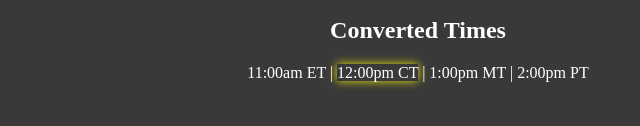
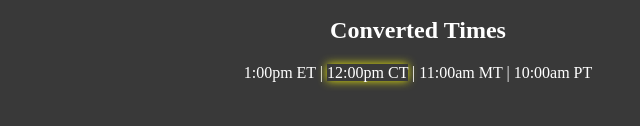
Before and after one commit to Masheen88/PT_TIMEZONE_CONVERTER, a plain HTML site: page index.html in a window 1280 px wide. Shown: the part 158-284 px from the top of the page, 222-862 px from the left. Drawn offline with Linux system fonts and the light colour scheme.

Commit message:
minor update

```diff
--- a/app.js
+++ b/app.js
@@ -119,10 +119,14 @@ function convertTime() {
 
   // Time zone offsets in hours
   const zoneOffsets = {
+    // eastern time zone
     et: 0,
-    ct: -1,
-    mt: -2,
-    pt: -3,
+    // central time zone
+    ct: 1,
+    // mountain time zone
+    mt: 2,
+    // pacific time zone
+    pt: 3,
   };
 
   // Time zone labels
--- a/index.html
+++ b/index.html
@@ -21,10 +21,10 @@
         Time Zones
         <div id="selectTimeZoneButton">
           <!-- Note: I've changed container to div -->
+          <button onclick="setTimeZone('Pt')">PT</button>
+          <button onclick="setTimeZone('mt')">MT</button>
+          <button onclick="setTimeZone('ct')">CT</button>
           <button onclick="setTimeZone('et')">ET</button>
-          <button onclick="setTimeZone('ct')">CT</button>
-          <button onclick="setTimeZone('mt')">MT</button>
-          <button onclick="setTimeZone('pt')">PT</button>
         </div>
 
         <!-- Hidden inputs to hold the selected time and time zone -->
```
